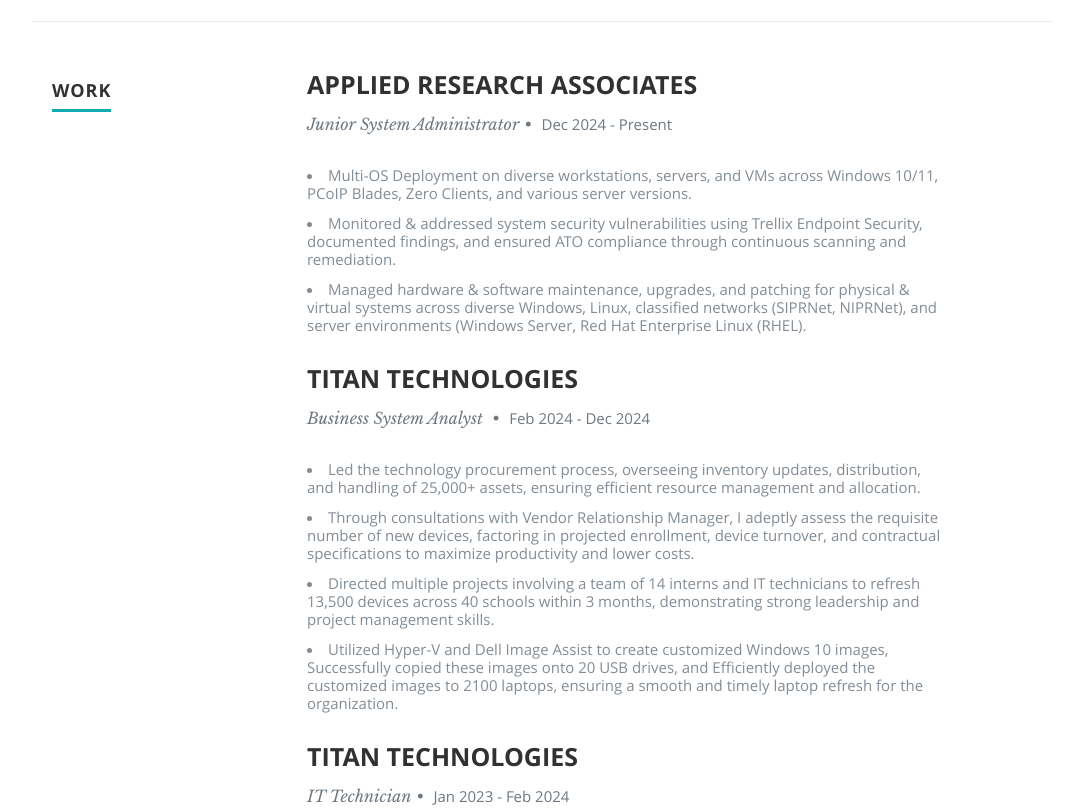
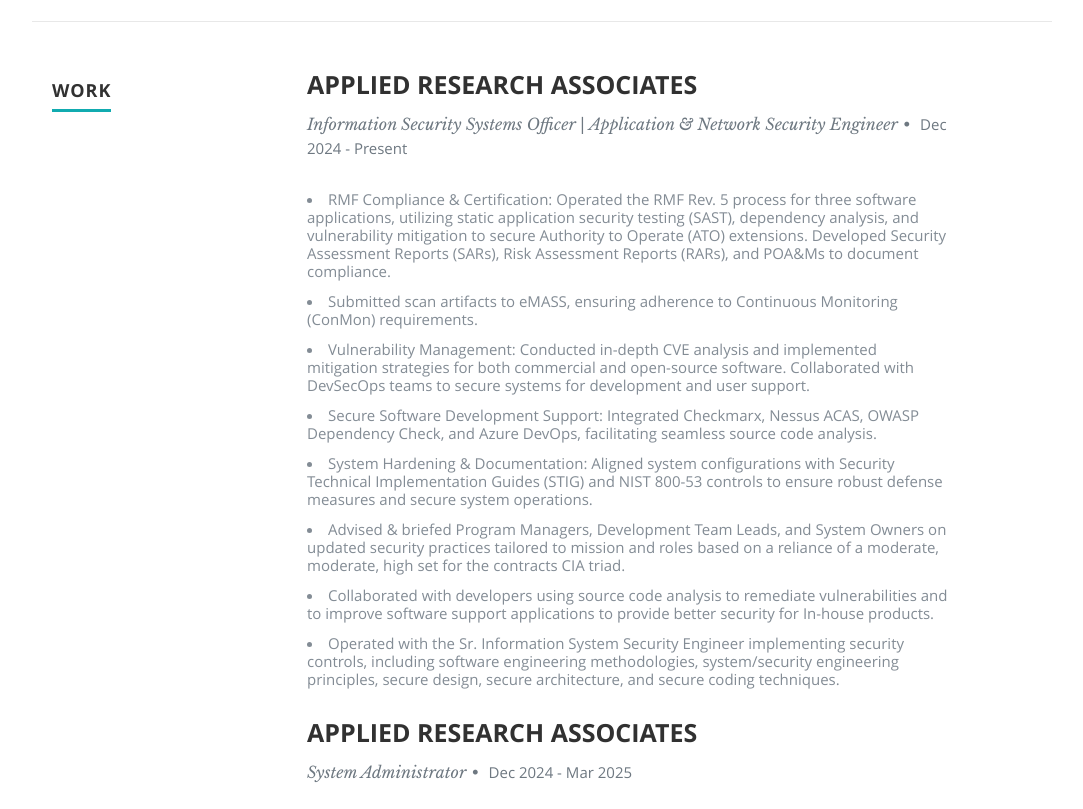
Before and after one commit to ItsTriich/Azure-Resume, a website: page src/index.html in a window 1280 px wide. Shown: the part 1991-2800 px from the top of the page, without its empty margins (98-1181 px from the left). Drawn offline with nearby package versions, Linux system fonts and the light colour scheme; no server answers.

Commit message:
updated src

```diff
--- a/src/index.html
+++ b/src/index.html
@@ -216,7 +216,31 @@
                <div class="twelve columns">
 
                   <h3>APPLIED RESEARCH ASSOCIATES</h3>
-                  <p class="info">Junior System Administrator<span>&bull;</span> <em class="date">Dec 2024 - Present</em></p>
+                  <p class="info">Information Security Systems Officer | Application & Network Security Engineer<span>&bull;</span> <em class="date">Dec 2024 - Present</em></p>
+
+                  <p>
+
+                     <li>RMF Compliance & Certification: Operated the RMF Rev. 5 process for three software applications, utilizing static application security testing (SAST), dependency analysis, and vulnerability mitigation to secure Authority to Operate (ATO) extensions. Developed Security Assessment Reports (SARs), Risk Assessment Reports (RARs), and POA&Ms to document compliance.</li>
+                     <li>Submitted scan artifacts to eMASS, ensuring adherence to Continuous Monitoring (ConMon) requirements.</li>
+                     <li>Vulnerability Management: Conducted in-depth CVE analysis and implemented mitigation strategies for both commercial and open-source software. Collaborated with DevSecOps teams to secure systems for development and user support.</li>
+                     <li>Secure Software Development Support: Integrated Checkmarx, Nessus ACAS, OWASP Dependency Check, and Azure DevOps, facilitating seamless source code analysis.</li>
+                     <li>System Hardening & Documentation: Aligned system configurations with Security Technical Implementation Guides (STIG) and NIST 800-53 controls to ensure robust defense measures and secure system operations.</li>
+                     <li>Advised & briefed Program Managers, Development Team Leads, and System Owners on updated security practices tailored to mission and roles based on a reliance of a moderate, moderate, high set for the contracts CIA triad.</li>
+                     <li>Collaborated with developers using source code analysis to remediate vulnerabilities and to improve software support applications to provide better security for In-house products.</li>
+                     <li>Operated with the Sr. Information System Security Engineer implementing security controls, including software engineering methodologies, system/security engineering principles, secure design, secure architecture, and secure coding techniques.</li>
+
+                  </p>
+
+               </div>
+
+            </div> <!-- item end -->
+
+            <div class="row item">
+
+               <div class="twelve columns">
+
+                  <h3>APPLIED RESEARCH ASSOCIATES</h3>
+                  <p class="info">System Administrator<span>&bull;</span> <em class="date">Dec 2024 - Mar 2025</em></p>
 
                   <p>
 
```
